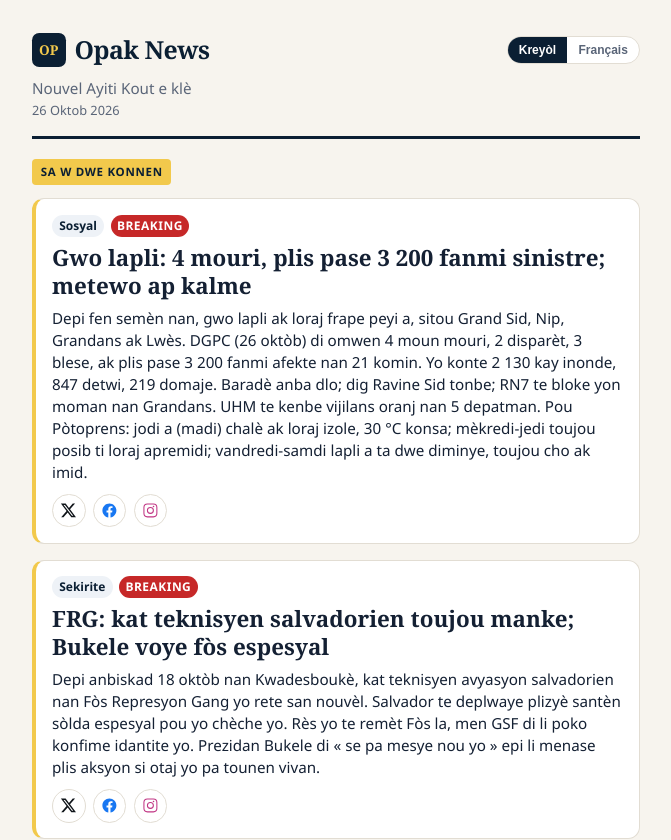
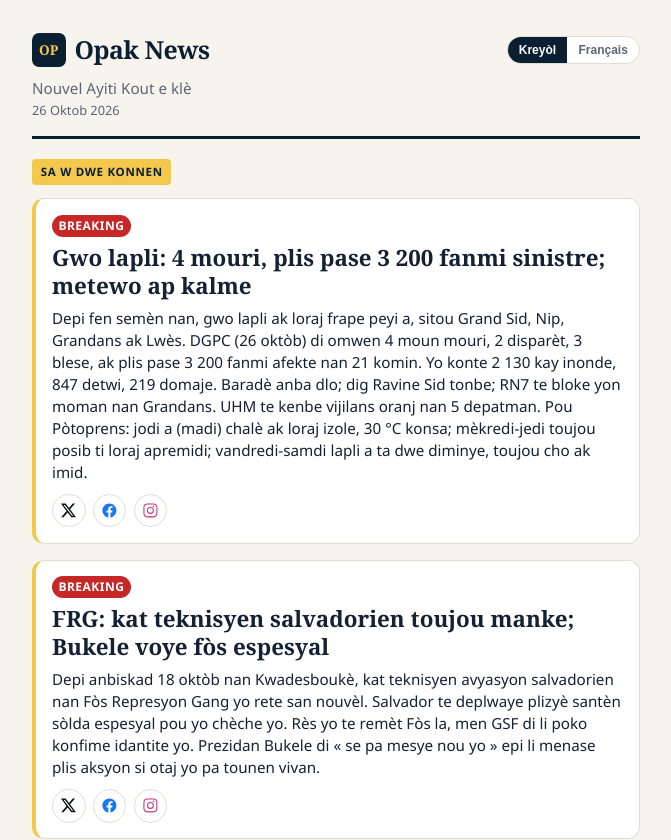
Before and after one commit to haitialways-pixel/opak-news, a React (Vite) app: page / in a window 1280 px wide. Shown: the top 840 px of the page, without its empty margins (304-975 px from the left). Built offline with nearby package versions, Linux system fonts and the light colour scheme; no server answers.

Commit message:
ui: hide society and security topic chips

```diff
--- a/src/components/StoryCard.tsx
+++ b/src/components/StoryCard.tsx
@@ -15,7 +15,9 @@ export function StoryCard({ story, variant = "hit" }: Props) {
   return (
     <article className={`story-card story-card--${variant}`}>
       <div className="story-meta">
-        <span className="topic-chip">{topicLabel(story.topic, lang)}</span>
+        {story.topic !== "society" && story.topic !== "security" && (
+          <span className="topic-chip">{topicLabel(story.topic, lang)}</span>
+        )}
         {story.isBreaking && (
           <span className="badge badge-breaking">{ui.breakingBadge}</span>
         )}
--- a/src/pages/StoryPage.tsx
+++ b/src/pages/StoryPage.tsx
@@ -46,7 +46,9 @@ export function StoryPage() {
 
       <main className="story-detail">
         <div className="story-meta">
+          {story.topic !== "society" && story.topic !== "security" && (
           <span className="topic-chip">{topicLabel(story.topic, lang)}</span>
+        )}
           {story.isBreaking && (
             <span className="badge badge-breaking">{ui.breakingBadge}</span>
           )}
```
